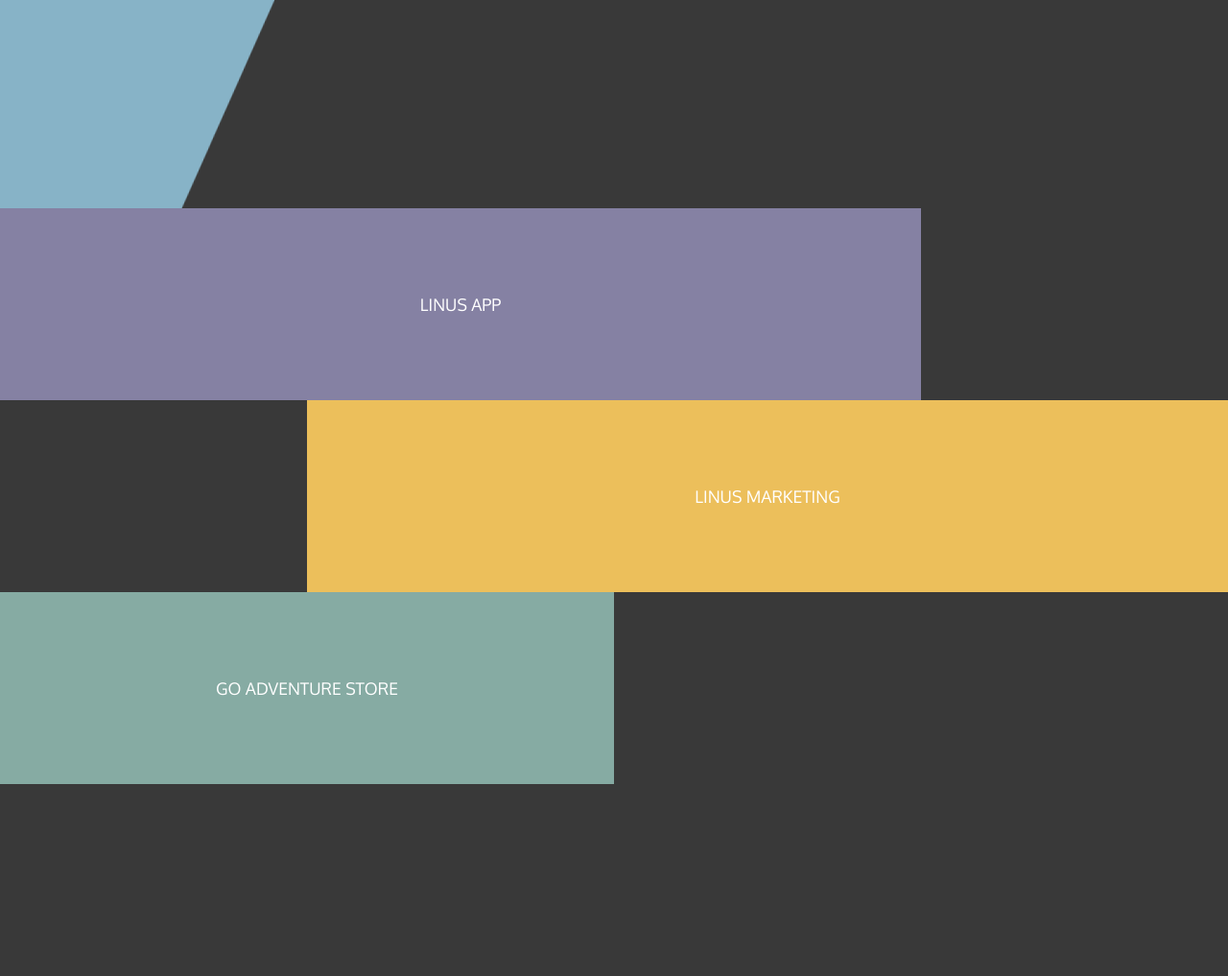
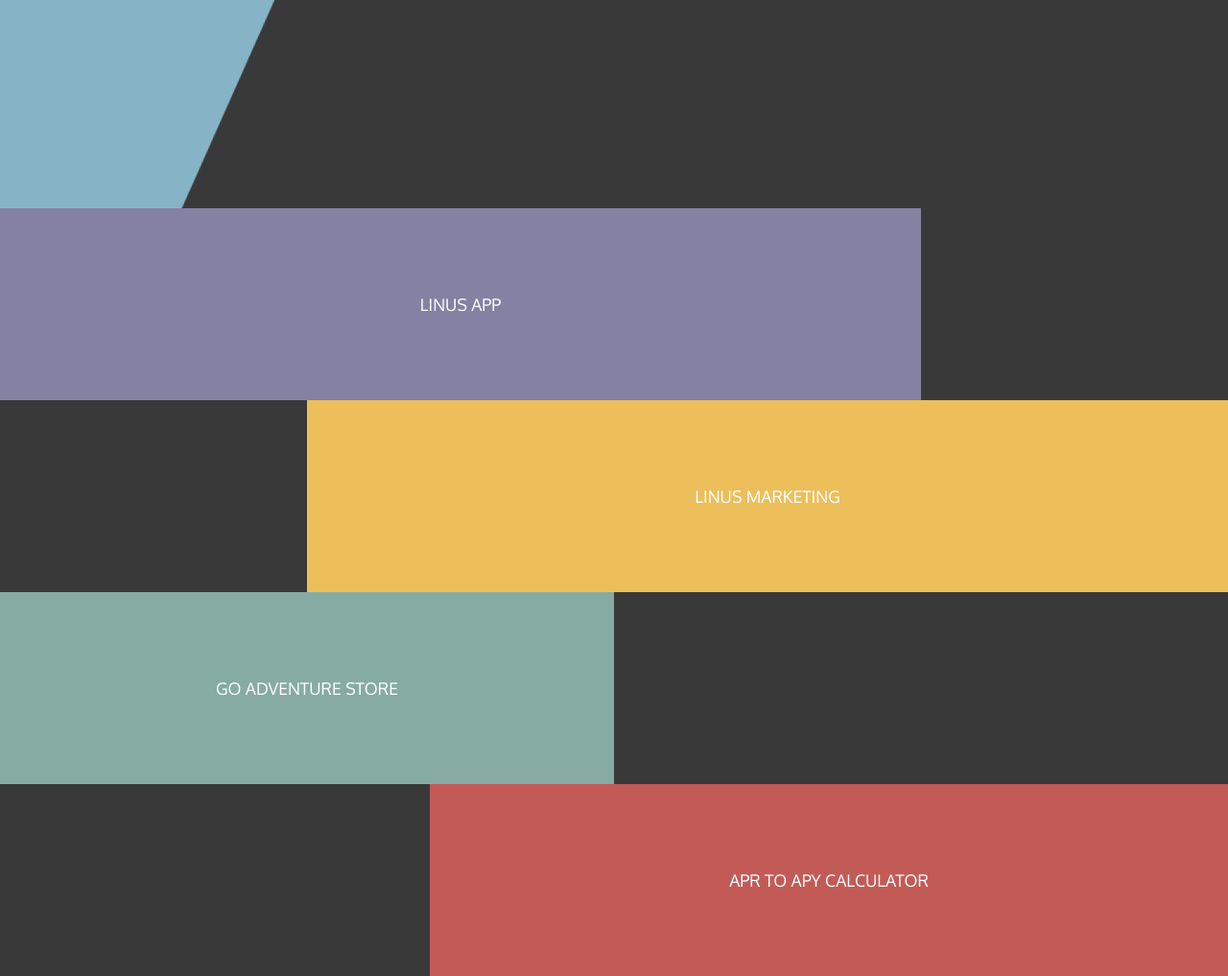
Before and after one commit to justindaiello/gatsby_portfolio, a Gatsby site: page / in a window 1280 px wide. Shown: the part 583-1600 px from the top of the page at 96% size. Before the commit the page ends 1400 px from the top, so only its background shows below. Built offline with nearby package versions, Linux system fonts and the light colour scheme; Gatsby itself is replaced by a stand-in of ours.

Commit message:
feat(apr_to_apy): add apr to apy site to projects

```diff
--- a/src/components/Projects/Projects.js
+++ b/src/components/Projects/Projects.js
@@ -5,6 +5,7 @@ import StyledContainer from './ProjectStyles';
 import LinusApp from './components/LinusApp';
 import LinusMarketing from './components/LinusMarketing';
 import GoAdventure from './components/GoAdventure';
+import AprToApy from './components/AprToApy';
 
 function Projects({ projectRef }) {
   return (
@@ -12,6 +13,7 @@ function Projects({ projectRef }) {
       <LinusApp />
       <LinusMarketing />
       <GoAdventure />
+      <AprToApy />
     </StyledContainer>
   );
 }
--- /dev/null
+++ b/src/components/Projects/components/AprToApy.js
@@ -0,0 +1,23 @@
+import React from 'react';
+
+import { AprToApyDiv, ProjectLink } from './ProjectComponentStyles';
+
+function AprToApy() {
+  return (
+    <AprToApyDiv>
+      <div className="matchBody" />
+      <div className="red">
+        <ProjectLink
+          href="https://www.aprtoapy.com/"
+          target="_blank"
+          rel="noopener noreferrer"
+          variant="green"
+        >
+          Apr to Apy Calculator
+        </ProjectLink>
+      </div>
+    </AprToApyDiv>
+  );
+}
+
+export default AprToApy;
--- a/src/components/Projects/components/ProjectComponentStyles.js
+++ b/src/components/Projects/components/ProjectComponentStyles.js
@@ -41,6 +41,23 @@ const GoAdventureDiv = styled.div`
 
   .green {
     background: #86aba3;
+    display: flex;
+    justify-content: center;
+    align-items: center;
+  }
+
+  @media (max-width: 600px) {
+    grid-template-columns: 1fr;
+  }
+`;
+
+const AprToApyDiv = styled.div`
+  display: grid;
+  grid-template-columns: 35% auto;
+  grid-template-rows: 200px;
+
+  .red {
+    background: #c25b56;
     display: flex;
     justify-content: center;
     align-items: center;
@@ -127,4 +144,10 @@ function handleUnderline(variant) {
   }
 }
 
-export { LinusAppDiv, LinusMarketingDiv, GoAdventureDiv, ProjectLink };
+export {
+  LinusAppDiv,
+  LinusMarketingDiv,
+  GoAdventureDiv,
+  ProjectLink,
+  AprToApyDiv,
+};
```
